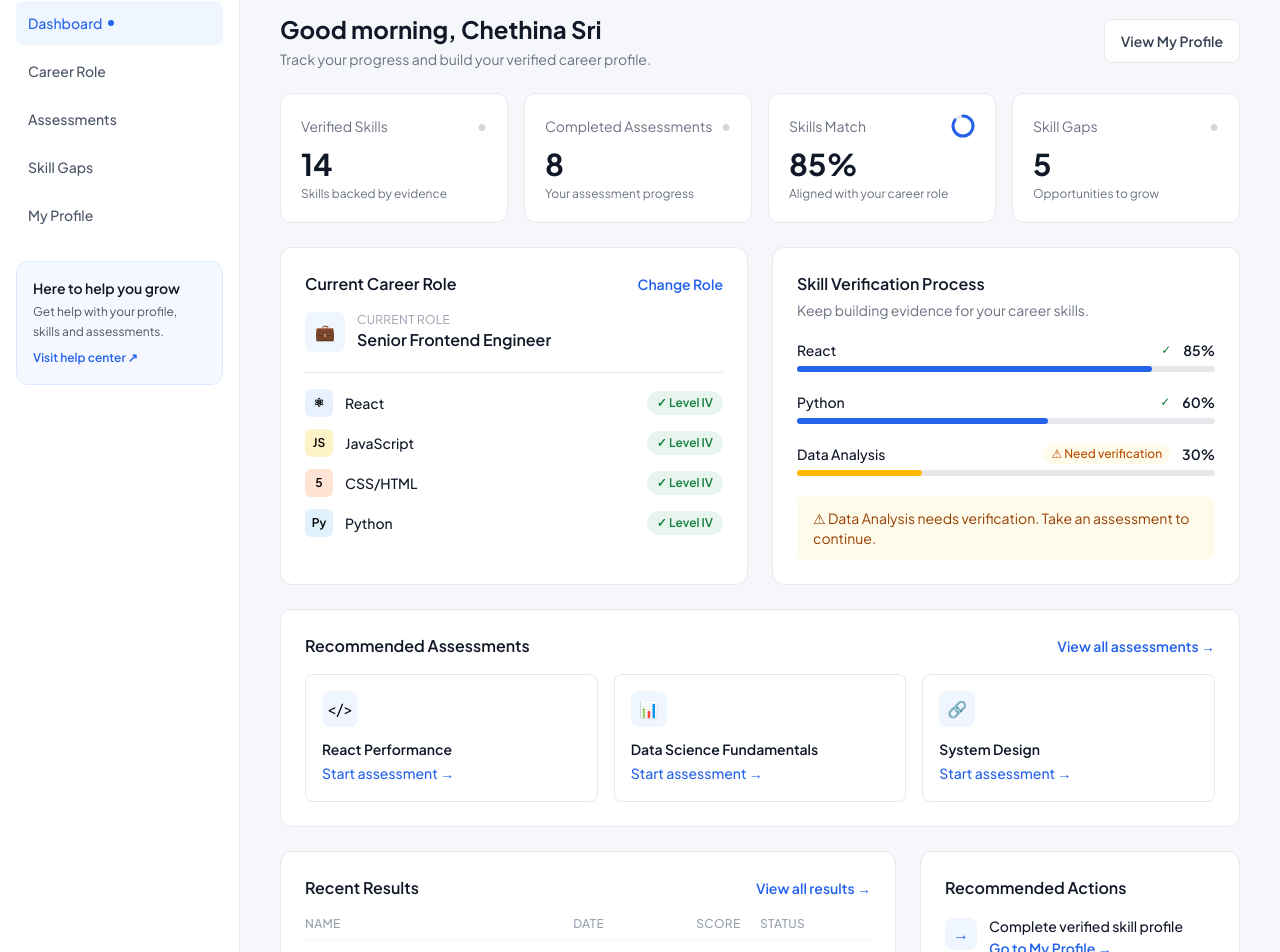
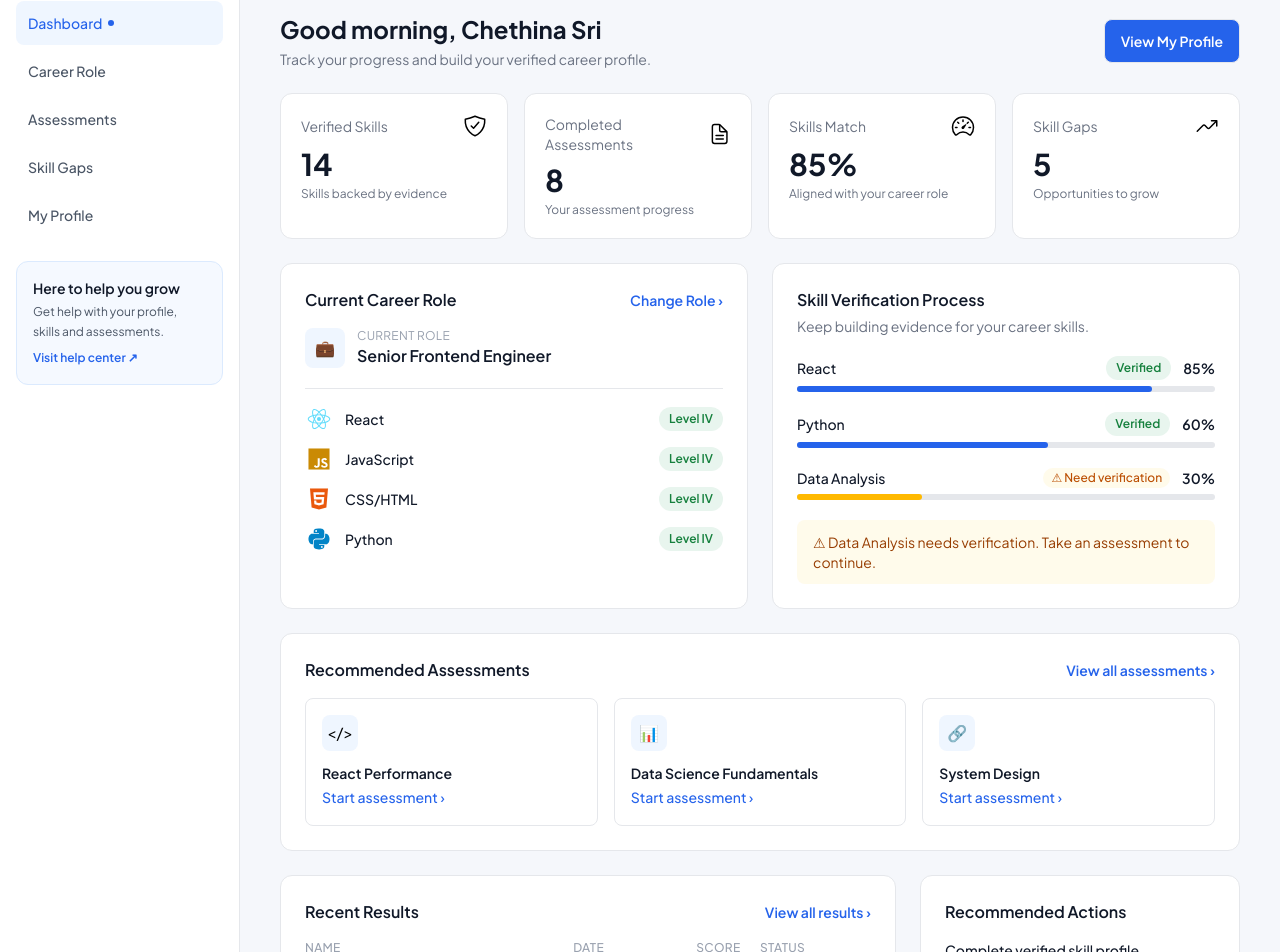
Before and after one commit to kaushalya4646/Credify-, a React (Vite) app in the folder client/: page /candidate/dashboard in a window 1280 px wide. Shown: the part 100-1052 px from the top of the page. Built offline with nearby package versions, Linux system fonts and the light colour scheme.

Commit message:
updated CandidateDashboardPage.jsx file

```diff
--- a/client/src/pages/CandidateDashboardPage.jsx
+++ b/client/src/pages/CandidateDashboardPage.jsx
@@ -10,17 +10,17 @@ const navItems = [
 
 // TODO (backend step): replace every array below with data from the API.
 const statCards = [
-  { label: 'Verified Skills', value: '14', sub: 'Skills backed by evidence' },
-  { label: 'Completed Assessments', value: '8', sub: 'Your assessment progress' },
-  { label: 'Skills Match', value: '85%', sub: 'Aligned with your career role', ring: 85 },
-  { label: 'Skill Gaps', value: '5', sub: 'Opportunities to grow' },
+  { label: 'Verified Skills', value: '14', sub: 'Skills backed by evidence', icon: 'shield-checkmark-outline' },
+  { label: 'Completed Assessments', value: '8', sub: 'Your assessment progress', icon: 'document-text-outline' },
+  { label: 'Skills Match', value: '85%', sub: 'Aligned with your career role', icon: 'speedometer-outline' },
+  { label: 'Skill Gaps', value: '5', sub: 'Opportunities to grow', icon: 'trending-up-outline' },
 ]
 
 const careerSkills = [
-  { name: 'React', level: 'Level IV', bg: '#E8F1FF', tag: '⚛' },
-  { name: 'JavaScript', level: 'Level IV', bg: '#FEF3C7', tag: 'JS' },
-  { name: 'CSS/HTML', level: 'Level IV', bg: '#FFE4D6', tag: '5' },
-  { name: 'Python', level: 'Level IV', bg: '#E0F2FE', tag: 'Py' },
+  { name: 'React', level: 'Level IV', bg: '#ffffff', icon: 'logo-react', color: '#61DBFB' },
+  { name: 'JavaScript', level: 'Level IV', bg: '#ffffff', icon: 'logo-javascript', color: '#CA8A04'  },
+  { name: 'CSS/HTML', level: 'Level IV', bg: '#ffffff', icon: 'logo-html5', color: '#EA580C' },
+  { name: 'Python', level: 'Level IV', bg: '#ffffff', icon: 'logo-python', color: '#0284C7' },
 ]
 
 const verificationSkills = [
@@ -42,9 +42,9 @@ const recentResults = [
 ]
 
 const recommendedActions = [
-  { title: 'Complete verified skill profile', link: 'Go to My Profile →', to: '/candidate/profile' },
-  { title: 'Take recommended React assessment', link: 'Start assessment →', to: '#' },
-  { title: 'Share profile with recruiters', link: 'Share profile →', to: '#' },
+  { title: 'Complete verified skill profile', link: 'Go to My Profile ›', to: '/candidate/profile' },
+  { title: 'Take recommended React assessment', link: 'Start assessment ›', to: '/candidate/assessments' },
+  { title: 'Share profile with recruiters', link: 'Share profile ›', to: '#' },
 ]
 
 export default function CandidateDashboardPage() {
@@ -159,7 +159,7 @@ export default function CandidateDashboardPage() {
             </div>
             <Link
               to="/candidate/profile"
-              className="inline-flex min-h-11 items-center justify-center gap-2 rounded-lg border border-gray-200 bg-white px-4 text-sm font-semibold text-gray-700 hover:bg-gray-50"
+              className="inline-flex min-h-11 items-center justify-center gap-2 rounded-lg border border-gray-200 bg-primary px-4 text-sm font-semibold text-white hover:bg-primary-dark"
             >
               View My Profile
             </Link>
@@ -171,19 +171,7 @@ export default function CandidateDashboardPage() {
               <div key={s.label} className="rounded-xl border border-gray-200 bg-white p-5">
                 <div className="flex items-center justify-between">
                   <p className="text-sm text-gray-500">{s.label}</p>
-                  {s.ring !== undefined ? (
-                    <div className="relative h-6 w-6">
-                      <svg viewBox="0 0 24 24" className="h-6 w-6 -rotate-90">
-                        <circle cx="12" cy="12" r="10" fill="none" stroke="#E5E7EB" strokeWidth="3" />
-                        <circle
-                          cx="12" cy="12" r="10" fill="none" stroke="#2563EB" strokeWidth="3"
-                          strokeDasharray={`${(s.ring / 100) * 62.8} 62.8`} strokeLinecap="round"
-                        />
-                      </svg>
-                    </div>
-                  ) : (
-                    <span className="text-gray-300">●</span>
-                  )}
+                  <ion-icon name={s.icon} class="text-gray-300" className="h-6 w-6"></ion-icon>
                 </div>
                 <p className="mt-2 text-3xl font-bold text-gray-900">{s.value}</p>
                 <p className="mt-1 text-xs text-gray-500">{s.sub}</p>
@@ -196,7 +184,7 @@ export default function CandidateDashboardPage() {
             <div className="rounded-xl border border-gray-200 bg-white p-6">
               <div className="flex items-center justify-between">
                 <h3 className="text-base font-semibold text-gray-900">Current Career Role</h3>
-                <a href="#" className="text-sm font-semibold text-primary hover:underline">Change Role</a>
+                <Link to="/candidate/career-role" className="text-sm font-semibold text-primary hover:underline">Change Role ›</Link>
               </div>
 
               <div className="mt-4 flex items-center gap-3 border-b border-gray-200 pb-5">
@@ -214,13 +202,13 @@ export default function CandidateDashboardPage() {
                   <li key={s.name} className="flex items-center gap-3">
                     <span
                       className="flex h-7 w-7 shrink-0 items-center justify-center rounded-md text-xs font-semibold"
-                      style={{ backgroundColor: s.bg }}
+                      style={{ backgroundColor: s.bg, color: s.color }}
                     >
-                      {s.tag}
+                      <ion-icon name={s.icon} className="h-6 w-6 items-center"></ion-icon>
                     </span>
                     <span className="flex-1 text-sm font-medium text-gray-900">{s.name}</span>
                     <span className="inline-flex items-center gap-1 rounded-full bg-[#E8F5EE] px-2.5 py-1 text-xs font-semibold text-[#15803D]">
-                      ✓ {s.level}
+                      {s.level}
                     </span>
                   </li>
                 ))}
@@ -238,7 +226,9 @@ export default function CandidateDashboardPage() {
                       <span className="font-medium text-gray-900">{s.name}</span>
                       <div className="flex items-center gap-3">
                         {s.ok ? (
-                          <span className="flex items-center gap-1 text-xs font-medium text-[#15803D]">✓</span>
+                          <span className="rounded-full bg-[#E8F5EE] px-2.5 py-1 text-xs font-semibold text-[#15803D]">
+                            Verified
+                          </span>
                         ) : (
                           <span className="rounded-full bg-amber-50 px-2 py-0.5 text-xs font-medium text-amber-700">
                             ⚠ Need verification
@@ -268,7 +258,7 @@ export default function CandidateDashboardPage() {
             <div className="flex items-center justify-between">
               <h3 className="text-base font-semibold text-gray-900">Recommended Assessments</h3>
               <Link to="/candidate/assessments" className="text-sm font-semibold text-primary hover:underline">
-                View all assessments →
+                View all assessments ›
               </Link>
             </div>
             <div className="mt-4 grid gap-4 sm:grid-cols-3">
@@ -279,7 +269,7 @@ export default function CandidateDashboardPage() {
                   </div>
                   <p className="mt-3 text-sm font-semibold text-gray-900">{a.name}</p>
                   <a href="#" className="mt-1 inline-block text-sm font-medium text-primary hover:underline">
-                    Start assessment →
+                    Start assessment ›
                   </a>
                 </div>
               ))}
@@ -291,8 +281,8 @@ export default function CandidateDashboardPage() {
             <div className="rounded-xl border border-gray-200 bg-white p-6">
               <div className="flex items-center justify-between">
                 <h3 className="text-base font-semibold text-gray-900">Recent Results</h3>
-                <Link to="/candidate/assessments" className="text-sm font-semibold text-primary hover:underline">
-                  View all results →
+                <Link to="/candidate/assessments/results" className="text-sm font-semibold text-primary hover:underline">
+                  View all results ›
                 </Link>
               </div>
               <table className="mt-4 w-full text-left text-sm">
@@ -325,10 +315,7 @@ export default function CandidateDashboardPage() {
               <h3 className="text-base font-semibold text-gray-900">Recommended Actions</h3>
               <ul className="mt-4 space-y-4">
                 {recommendedActions.map((a) => (
-                  <li key={a.title} className="flex gap-3">
-                    <div className="mt-0.5 flex h-8 w-8 shrink-0 items-center justify-center rounded-lg bg-blue-50 text-primary">
-                      →
-                    </div>
+                  <li key={a.title} className="flex gap-3 border-b border-gray-200 pb-2">
                     <div>
                       <p className="text-sm font-medium text-gray-900">{a.title}</p>
                       <Link to={a.to} className="text-sm font-semibold text-primary hover:underline">
```
